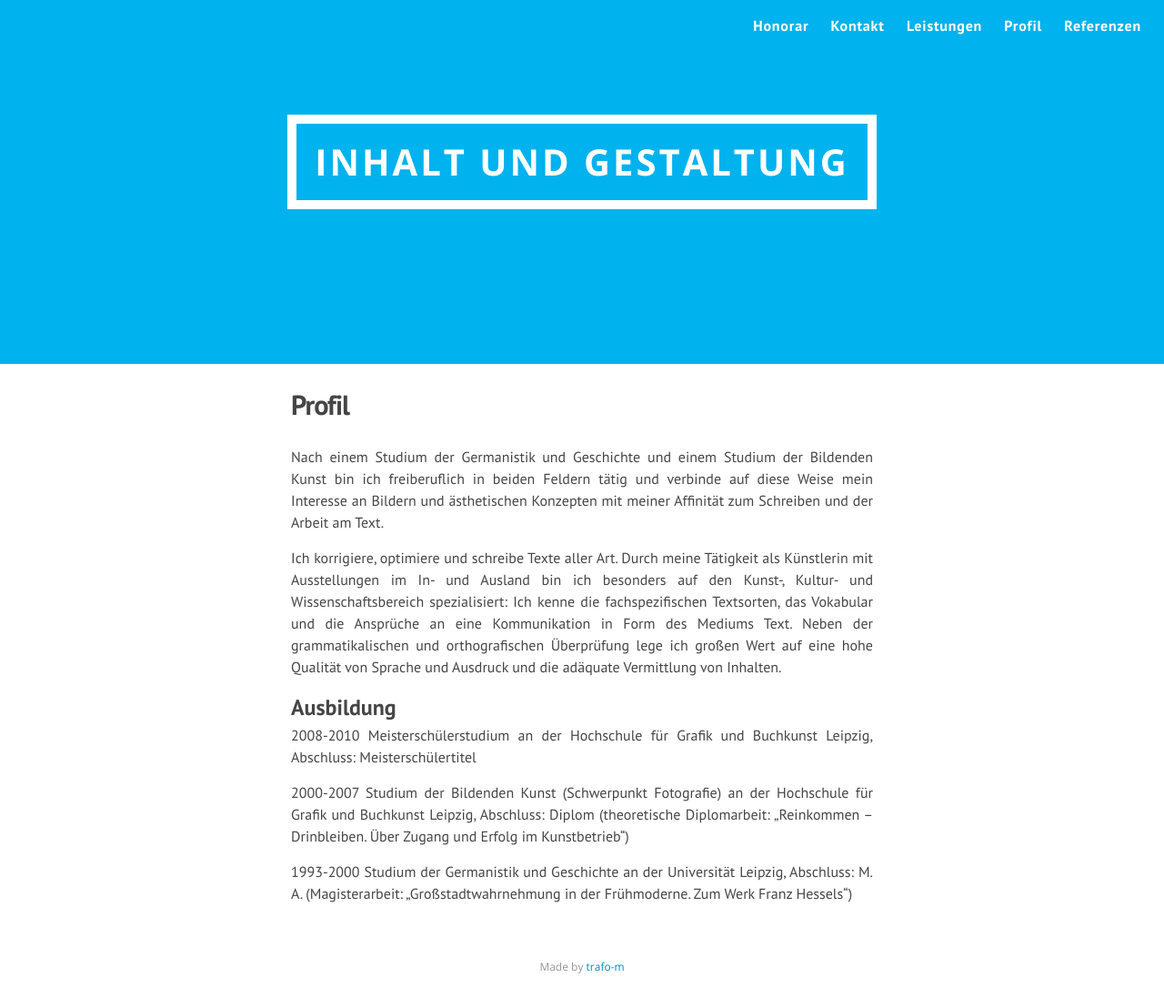
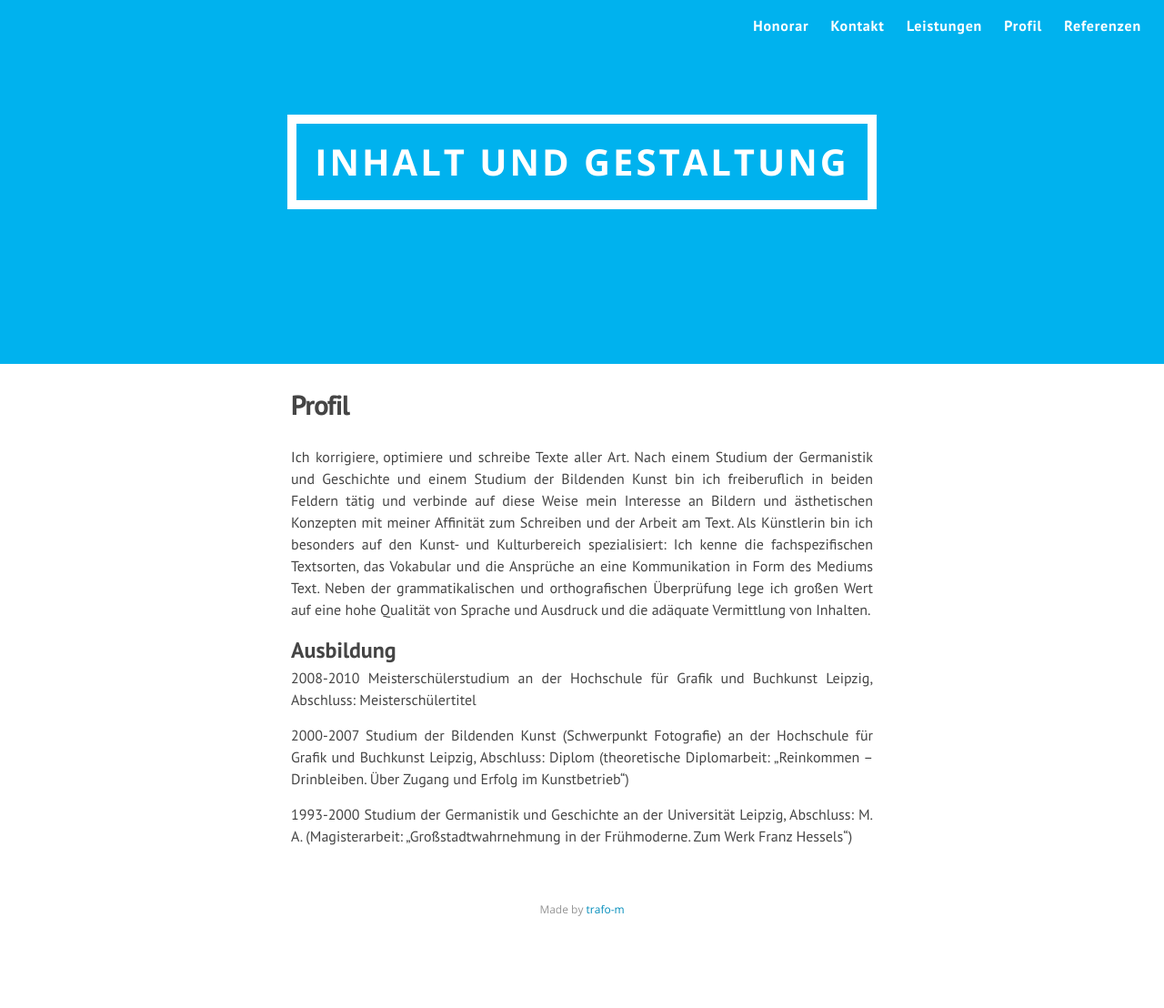
Before and after one commit to i-u-g/iug, a Jekyll site: the page built from profil.md, in a window 1280 px wide. Shown: the whole page at 91% size. Built offline with Jekyll 4.4.1, drawn with Linux system fonts in a browser that asks for light colours; nearby versions of some CDN libraries; Markdown is read by kramdown in place of the engine named in the settings; after the commit the page ends 1045 px from its top, so only the background shows below that.

Commit message:
Update profil.md

```diff
--- a/profil.md
+++ b/profil.md
@@ -3,9 +3,7 @@ layout: page
 title: Profil
 permalink: /profil/
 ---
-Nach einem Studium der Germanistik und Geschichte und einem Studium der Bildenden Kunst bin ich freiberuflich in beiden Feldern tätig und verbinde auf diese Weise mein Interesse an Bildern und ästhetischen Konzepten mit meiner Affinität zum Schreiben und der Arbeit am Text.
-
-Ich korrigiere, optimiere und schreibe Texte aller Art. Durch meine Tätigkeit als Künstlerin mit Ausstellungen im In- und Ausland bin ich besonders auf den Kunst-, Kultur- und Wissenschaftsbereich spezialisiert: Ich kenne die fachspezifischen Textsorten, das Vokabular und die Ansprüche an eine Kommunikation in Form des Mediums Text. Neben der grammatikalischen und orthografischen Überprüfung lege ich großen Wert auf eine hohe Qualität von Sprache und Ausdruck und die adäquate Vermittlung von Inhalten.
+Ich korrigiere, optimiere und schreibe Texte aller Art. Nach einem Studium der Germanistik und Geschichte und einem Studium der Bildenden Kunst bin ich freiberuflich in beiden Feldern tätig und verbinde auf diese Weise mein Interesse an Bildern und ästhetischen Konzepten mit meiner Affinität zum Schreiben und der Arbeit am Text. Als Künstlerin bin ich besonders auf den Kunst- und Kulturbereich spezialisiert: Ich kenne die fachspezifischen Textsorten, das Vokabular und die Ansprüche an eine Kommunikation in Form des Mediums Text. Neben der grammatikalischen und orthografischen Überprüfung lege ich großen Wert auf eine hohe Qualität von Sprache und Ausdruck und die adäquate Vermittlung von Inhalten.
 
 
 ## Ausbildung
```
